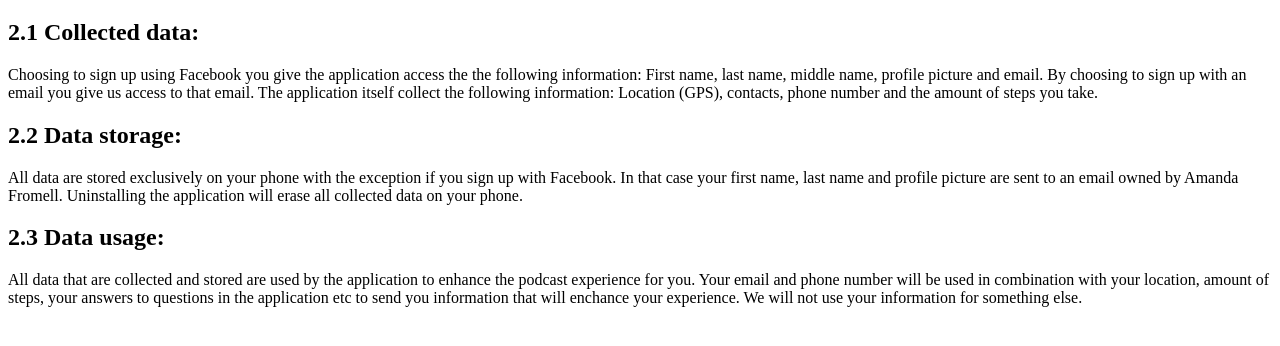
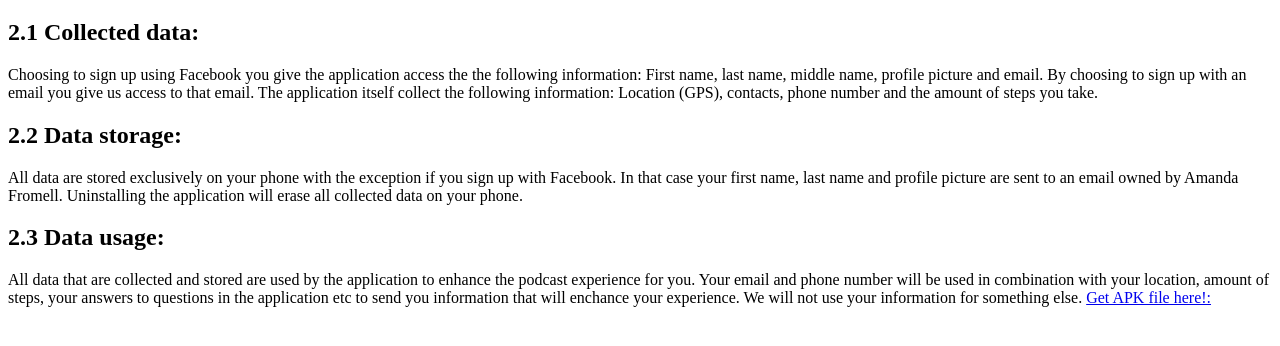
Before and after one commit to MartinWahlberg/MartinWahlberg.github.io, a plain HTML site: page index.html in a window 1280 px wide. Shown: the part 398-744 px from the top of the page. Drawn offline with Linux system fonts and the light colour scheme.

Commit message:
Update index.html

```diff
--- a/index.html
+++ b/index.html
@@ -34,3 +34,6 @@ enhance the podcast experience for you. Your email and phone number will
 be used in combination with your location, amount of steps, your answers
 to questions in the application etc to send you information that will enchance your
 experience. We will not use your information for something else.
+
+
+<a href="https://www.dropbox.com/sh/mwx0i9lm4k6ezmu/AADaHt1OIgYRygWqlK2Kd6LOa?dl=0">Get APK file here!:</a>
```
